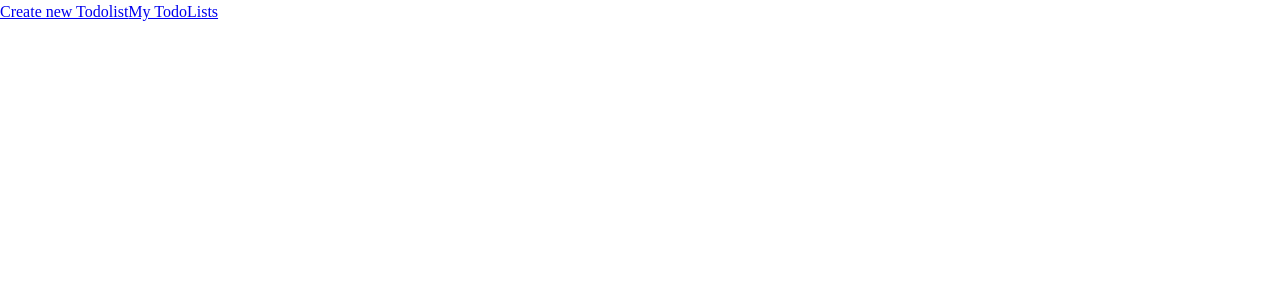
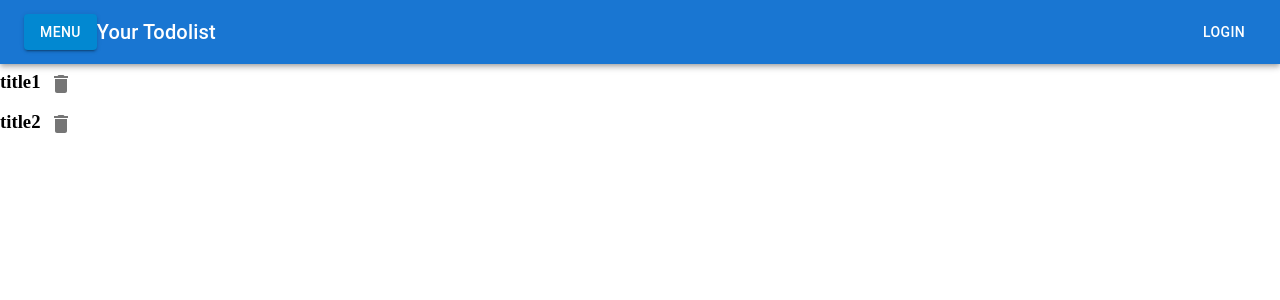
Before and after one commit to Odinsees/kernelics, a React (Create React App) app: page /my-todoLists in a window 1280 px wide. Shown: the top 300 px of the page. Built offline with nearby package versions, Linux system fonts and the light colour scheme.

Commit message:
Create app bar with navigation menu

```diff
--- a/package.json
+++ b/package.json
@@ -20,6 +20,7 @@
     "@types/uuid": "^8.3.3",
     "formic": "^0.0.10",
     "formik": "^2.2.9",
+    "material-ui-popup-state": "^2.0.0",
     "react": "^17.0.2",
     "react-dom": "^17.0.2",
     "react-redux": "^7.2.6",
--- a/public/index.html
+++ b/public/index.html
@@ -2,14 +2,12 @@
 <html lang="en">
   <head>
     <meta charset="utf-8" />
-    <link rel="icon" href="%PUBLIC_URL%/favicon.ico" />
     <meta name="viewport" content="width=device-width, initial-scale=1" />
     <meta name="theme-color" content="#000000" />
     <meta
       name="description"
       content="Web site created using create-react-app"
     />
-    <link rel="apple-touch-icon" href="%PUBLIC_URL%/logo192.png" />
     <!--
       manifest.json provides metadata used when your web app is installed on a
       user's mobile device or desktop. See https://developers.google.com/web/fundamentals/web-app-manifest/
--- a/src/Components/TitleForm/TitleForm.tsx
+++ b/src/Components/TitleForm/TitleForm.tsx
@@ -6,15 +6,17 @@ import * as yup from 'yup'
 
 type TitleFormPropsType = {
     callBack: (newTitle: string) => void
+    maxLength:number
 }
 
-const titleScheme = yup.object().shape({
-    title: yup.string()
-        .max(10, 'max length is 10 symbol')
-})
+export const TitleForm = (props: TitleFormPropsType) => {
 
-
-export const TitleForm = (props: TitleFormPropsType) => {
+    const schemeCreator = (maxlength:number = props.maxLength) =>{
+        return yup.object().shape({
+            title: yup.string()
+                .max(maxlength, `max length is ${maxlength} symbol`)
+        })
+    }
 
     const [error, setError] = useState(false)
 
@@ -30,7 +32,7 @@ export const TitleForm = (props: TitleFormPropsType) => {
                 setError(true)
             }
         },
-        validationSchema:titleScheme
+        validationSchema:schemeCreator()
     });
 
     const onKeypressHandler = () => {
--- a/src/app/App.tsx
+++ b/src/app/App.tsx
@@ -2,11 +2,24 @@ import React from 'react';
 import './App.css';
 import {Todo} from "../features/Todo/Todo";
 import {Navigation} from "../features/Navigation/Navigation";
+import {AppBar, Box, Toolbar, Typography} from "@material-ui/core";
+import Button from "@material-ui/core/Button";
+
 
 function App() {
   return (
     <div>
-        <Navigation/>
+        <Box style={{flexGrow: 1}}>
+            <AppBar position="static">
+                <Toolbar>
+                    <Navigation/>
+                    <Typography variant="h6" component="div" style={{flexGrow: 1}}>
+                        Your Todolist
+                    </Typography>
+                    <Button color="inherit">Login</Button>
+                </Toolbar>
+            </AppBar>
+        </Box>
         <Todo/>
     </div>
   );
--- a/src/features/Navigation/Navigation.tsx
+++ b/src/features/Navigation/Navigation.tsx
@@ -1,10 +1,49 @@
-import {Link } from "react-router-dom"
+import Button from "@material-ui/core/Button"
+import {Fade, Menu, MenuItem} from "@material-ui/core";
+import React, {useState} from "react";
+import { Link } from "react-router-dom";
 
 export const Navigation = () => {
-    return(
+    const [anchorEl, setAnchorEl] = useState<null | HTMLElement>(null);
+    const open = Boolean(anchorEl);
+    const handleClick = (event: React.MouseEvent<HTMLElement>) => {
+        setAnchorEl(event.currentTarget);
+    };
+    const handleClose = () => {
+        setAnchorEl(null);
+    };
+
+    return (
         <div>
-            <Link to="/create-new-todolist">Create new Todolist</Link>
-            <Link to="/my-todoLists">My TodoLists</Link>
+            <Button
+                id="demo-positioned-button"
+                aria-controls="demo-positioned-menu"
+                aria-haspopup="true"
+                aria-expanded={open ? 'true' : undefined}
+                onClick={handleClick}
+                variant="contained"
+                color={"info"}
+            >
+                Menu
+            </Button>
+            <Menu
+                id="fade-menu"
+                MenuListProps={{
+                    'aria-labelledby': 'fade-button',
+                }}
+                anchorEl={anchorEl}
+                open={open}
+                onClose={handleClose}
+                TransitionComponent={Fade}
+            >
+                <MenuItem onClick={handleClose}><Link to="/create-new-todolist">Create new TODOLIST</Link></MenuItem>
+                <MenuItem onClick={handleClose}><Link to="/my-todoLists">My TODOLIST</Link></MenuItem>
+            </Menu>
         </div>
-    )
+    );
 }
+
+
+// <div>
+//     <Link to="/create-new-todolist">Create new Todolist</Link>
+//     <Link
--- a/src/features/Todo/CreateTodolist/CreateTodolist.tsx
+++ b/src/features/Todo/CreateTodolist/CreateTodolist.tsx
@@ -7,13 +7,13 @@ export const CreateTodolist = () => {
 
     const dispatch = useDispatch()
 
-    const CreateTodoHandler = (newTitle:string) =>{
+    const CreateTodoHandler = (newTitle:string,) =>{
         dispatch(addNewTodolist(newTitle))
     }
 
     return (
         <div>
-            <TitleForm callBack={CreateTodoHandler}/>
+            <TitleForm callBack={CreateTodoHandler} maxLength={10}/>
         </div>
     )
 }
--- a/src/features/Todo/TodoListsList/Todolist/Todolist.tsx
+++ b/src/features/Todo/TodoListsList/Todolist/Todolist.tsx
@@ -1,6 +1,8 @@
 import {deleteTodolist, renameTodolist, TodolistType} from "../../todolist-reducer";
 import {useDispatch} from "react-redux";
 import {EditableSpan} from "../../../../Components/EditableSpan/EditableSpan";
+import IconButton from "@material-ui/core/IconButton/IconButton";
+import { Delete } from "@material-ui/icons";
 
 type TodolistPropsType = {
     todo: TodolistType
@@ -18,8 +20,12 @@ export const Todolist = (props: TodolistPropsType) => {
     }
     return (
         <div>
-            <EditableSpan title={props.todo.title} callBack={renameTodolistHandler}/>
-            <button onClick={deleteTodolistHandler}>x</button>
+            <h3>
+                <EditableSpan title={props.todo.title} callBack={renameTodolistHandler}/>
+                <IconButton aria-label="delete" onClick={deleteTodolistHandler}>
+                    <Delete fontSize="inherit"/>
+                </IconButton>
+            </h3>
         </div>
     )
 }
--- a/src/features/Todo/TodoListsList/Todolists.tsx
+++ b/src/features/Todo/TodoListsList/Todolists.tsx
@@ -7,6 +7,7 @@ import {TodolistType} from "../todolist-reducer";
 export const TodoLists = () => {
 
     const todoLists = useSelector<AppRootState, TodolistType[]>(state => state.todoLists)
+
     return (
         <div>
             {todoLists.map(todo => {
--- a/src/features/Todo/todolist-reducer.ts
+++ b/src/features/Todo/todolist-reducer.ts
@@ -9,9 +9,15 @@ export type TodolistType = {
     title: string
 }
 
+let todoID1 = v1()
+let todoID2 = v1()
+
 type initialStateType = TodolistType[]
 
-const initialState: initialStateType = []
+const initialState: initialStateType = [
+    {'id': todoID1, 'title': 'title1'},
+    {'id': todoID2, 'title': 'title2'},
+]
 
 export const todolistReducer = (state: TodolistType[] = initialState, action: ActionsType): TodolistType[] => {
     switch (action.type) {
--- a/src/index.tsx
+++ b/src/index.tsx
@@ -8,13 +8,11 @@ import {Provider} from "react-redux";
 import {store} from "./app/store";
 
 ReactDOM.render(
-  <React.StrictMode>
       <BrowserRouter>
           <Provider store={store}>
               <App />
           </Provider>
-      </BrowserRouter>
-  </React.StrictMode>,
+      </BrowserRouter>,
   document.getElementById('root')
 );
 
```
Also changed, not shown: public/manifest.json, 1 other file (tests, documents, lock files or other folders).
